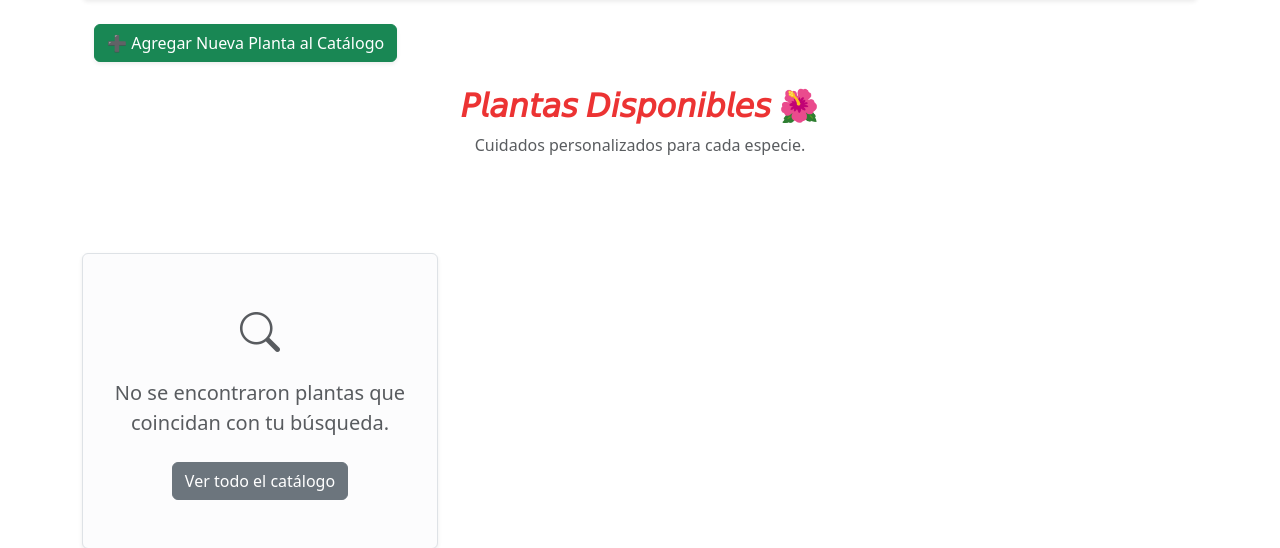
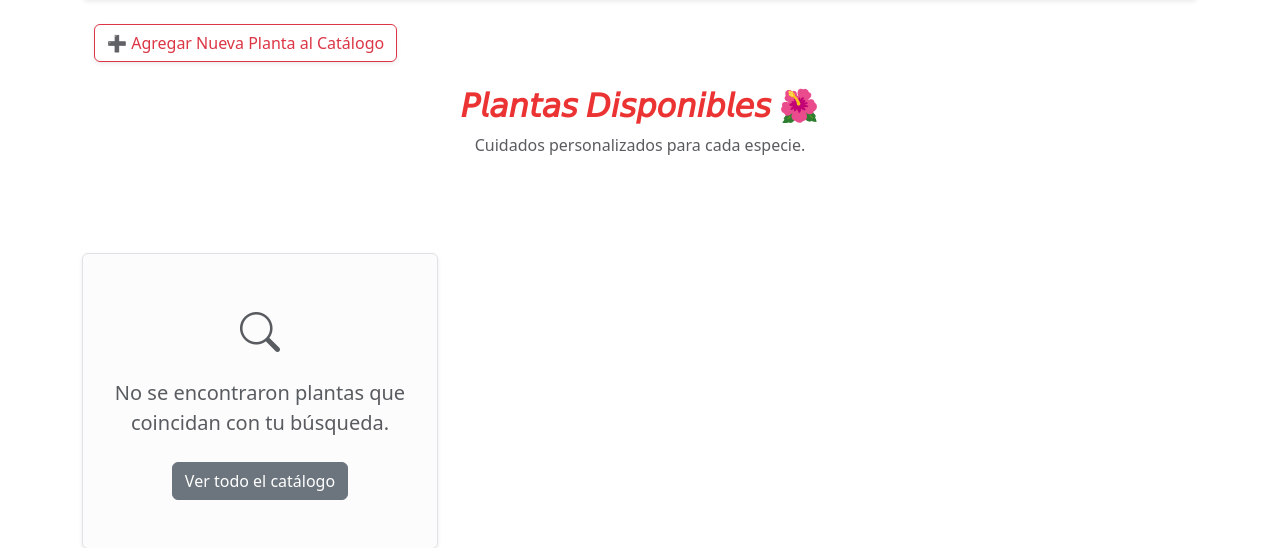
Before and after one commit to OscarMedina-125435/proyectofinal, a Flask app: page / in a window 1280 px wide. Shown: the part 155-703 px from the top of the page. Run offline with Flask 3, Linux system fonts and the light colour scheme; the visitor is signed in with stand-in values (Sample User, id 1); data that the repository does not hold is empty.

Commit message:
btnaggplanta

```diff
--- a/templates/index.html
+++ b/templates/index.html
@@ -13,7 +13,7 @@
         <button class="btn btn-outline-success" type="submit">Buscar</button>
       </form>
 
-      <button class="btn btn-outline-danger position-relative" type="button" data-bs-toggle="offcanvas" data-bs-target="#panelFavoritos">
+      <button class="btn btn-outline-danger position-relative" type="button" data-bs-toggle="offcanvas" data-bs-target="Favoritos">
         ❤️ Favoritos
       </button>
     </div>
@@ -22,7 +22,7 @@
 
 {% if administrador %}
 <div class="container mb-4 text-start">
-    <a href="{{ url_for('agregar_planta') }}" class="btn btn-success shadow-sm">
+    <a href="{{ url_for('agregar_planta') }}" class="shadow-sm btn btn-outline-danger">
         ➕ Agregar Nueva Planta al Catálogo
     </a>
 </div>
```
